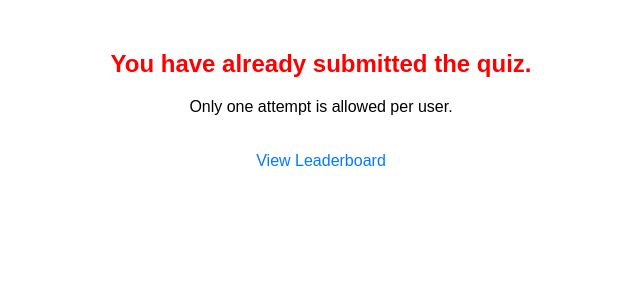
After one commit to kennethkaranja-web/ai_quiz_arena, a Python web app: template templates/error.html in a window 1280 px wide. The commit adds this page. Shown: the top 300 px of the page, without its empty margins (319-959 px from the left). Run offline with Jinja, Linux system fonts and the light colour scheme; the template is opened without the code that fills it, so the values that code supplies are empty.

Commit message:
Require two-name login and enforce single attempt with error page

```diff
--- /dev/null
+++ b/templates/error.html
@@ -0,0 +1,16 @@
+<!DOCTYPE html>
+<html>
+<head>
+    <title>Submission Error</title>
+    <style>
+        body { font-family: Arial, sans-serif; text-align: center; margin-top: 50px; }
+        h2 { color: red; }
+        a { display: inline-block; margin-top: 20px; text-decoration: none; color: #007BFF; }
+    </style>
+</head>
+<body>
+    <h2>You have already submitted the quiz.</h2>
+    <p>Only one attempt is allowed per user.</p>
+    <a href="/leaderboard">View Leaderboard</a>
+</body>
+</html>
```
Also changed, not shown: app.py (+16 -5 lines), templates/login.html (+6 -1 lines).
